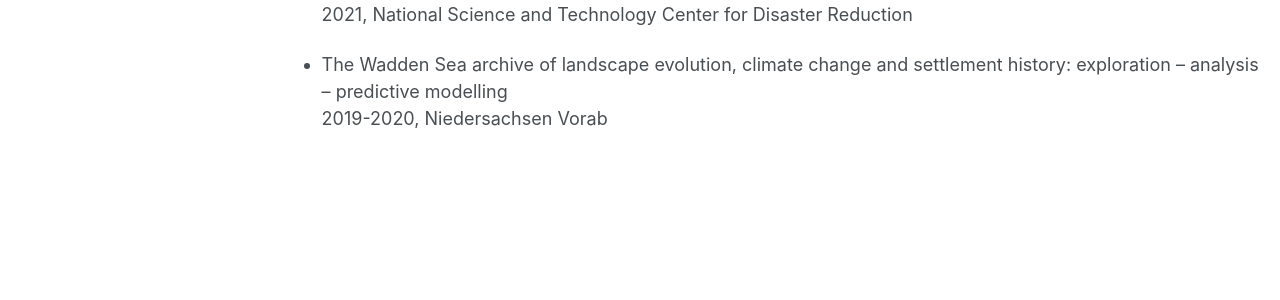
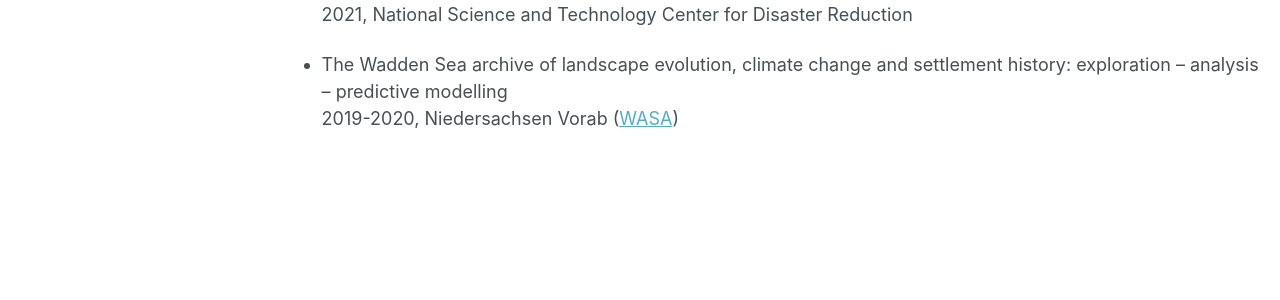
Before and after one commit to dispink/dispink.github.io, a Jekyll site: the page built from _pages/projects.md, in a window 1280 px wide and 1132 px high. Shown: the part 569-869 px from the top of the window. Built offline with Jekyll 4.4.1, drawn with Linux system fonts in a browser that asks for light colours; some web fonts are replaced.

Commit message:
Update projects.md

```diff
--- a/_pages/projects.md
+++ b/_pages/projects.md
@@ -21,4 +21,4 @@ Since 2021, Ministry of Science & Technology Taiwan (MOST 110-2116-M-002-023)
 2021, National Science and Technology Center for Disaster Reduction
 
 - The Wadden Sea archive of landscape evolution, climate change and settlement history: exploration – analysis – predictive modelling<br>
-2019-2020, Niedersachsen Vorab
+2019-2020, Niedersachsen Vorab ([WASA](https://nihk.de/en/research/current-projects/wasa))
```
